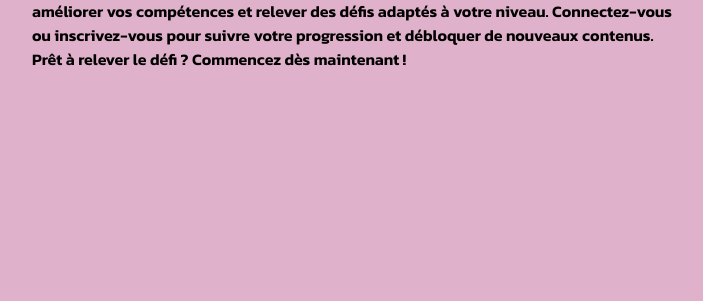
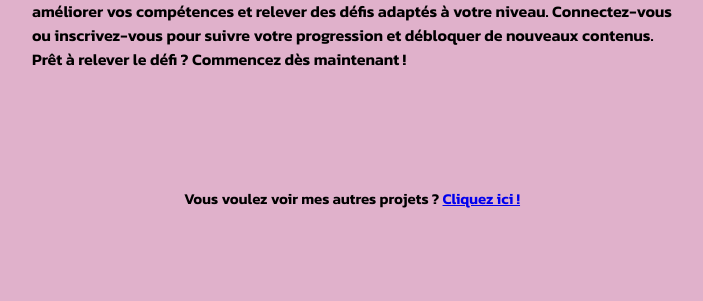
Before and after one commit to SAMSAM-55/DefiMaths, a PHP site: page / in a window 1280 px wide. Shown: the part 360-661 px from the top of the page, without its empty margins (288-991 px from the left). Run offline with PHP 8.4, Linux system fonts and the light colour scheme; some web fonts are replaced.

Commit message:
added a link to my github page in index.html

```diff
--- a/CSS/style.css
+++ b/CSS/style.css
@@ -561,3 +561,15 @@ label[for="answer-input"] {
 .quiz-main h2 {
     text-align: center;
 }
+
+/* Link to my github page */
+
+footer {
+    margin-top: 100px;
+}
+
+footer p{
+    text-align: center;
+    font-size: 15px;
+    text-decoration: none;
+}
--- a/index.html
+++ b/index.html
@@ -34,5 +34,8 @@
             </p>
         </div>
     </div>
+    <footer>
+        <p>Vous voulez voir mes autres projets ? <a href="https://github.com/SAMSAM55yt">Cliquez ici !</a></p>
+    </footer>
 </body>
 </html>
```
